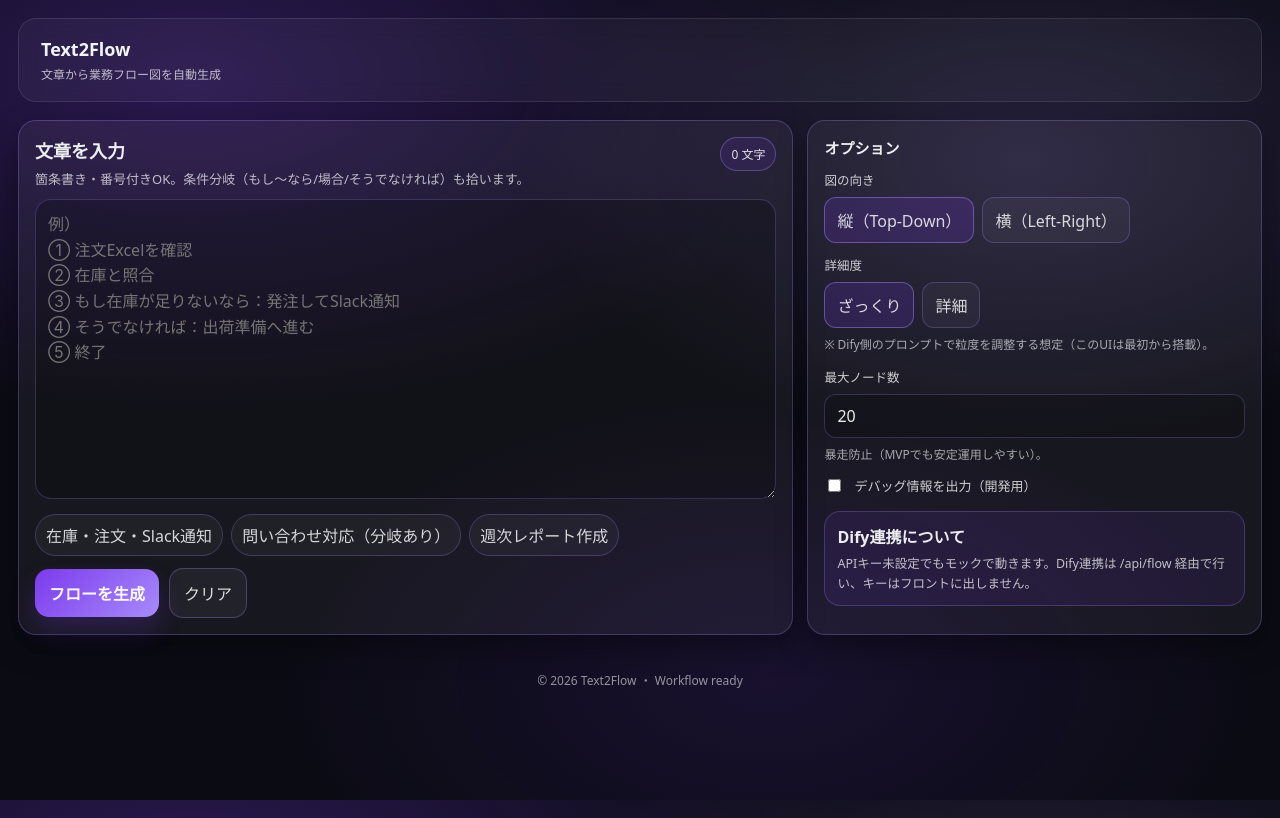
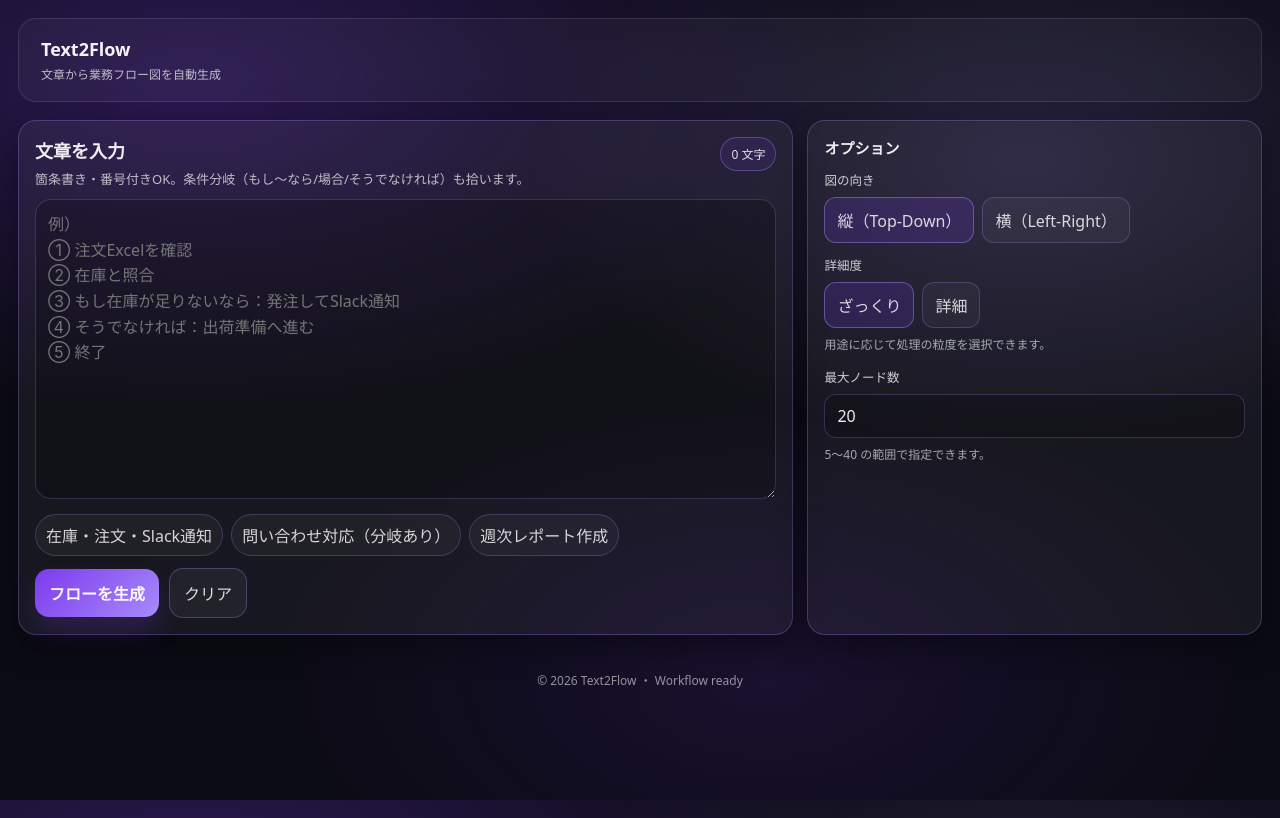
Before and after one commit to Kodama-1205/text2flow, a Next.js app: page /input in a window 1280 px wide. Built offline with nearby package versions, Linux system fonts and the light colour scheme.

Commit message:
公開向けに入力画面の不要文言を整理

```diff
--- a/app/input/page.tsx
+++ b/app/input/page.tsx
@@ -37,7 +37,7 @@ export default function InputPage() {
   const [orientation, setOrientation] = useState<Orientation>("TD");
   const [detail, setDetail] = useState<Detail>("simple");
   const [maxNodes, setMaxNodes] = useState(20);
-  const [debug, setDebug] = useState(false);
+  const debug = false;
 
   const [loading, setLoading] = useState(false);
   const [error, setError] = useState<string>("");
@@ -191,9 +191,7 @@ export default function InputPage() {
                 詳細
               </button>
             </div>
-            <div className={styles.help}>
-              ※ Dify側のプロンプトで粒度を調整する想定（このUIは最初から搭載）。
-            </div>
+            <div className={styles.help}>用途に応じて処理の粒度を選択できます。</div>
           </div>
 
           <div className={styles.field}>
@@ -206,25 +204,7 @@ export default function InputPage() {
               value={maxNodes}
               onChange={(e) => setMaxNodes(Number(e.target.value))}
             />
-            <div className={styles.help}>暴走防止（MVPでも安定運用しやすい）。</div>
-          </div>
-
-          <div className={styles.field}>
-            <label className={styles.check}>
-              <input
-                type="checkbox"
-                checked={debug}
-                onChange={(e) => setDebug(e.target.checked)}
-              />
-              <span>デバッグ情報を出力（開発用）</span>
-            </label>
-          </div>
-
-          <div className={styles.note}>
-            <div className={styles.noteTitle}>Dify連携について</div>
-            <div className={styles.noteText}>
-              APIキー未設定でもモックで動きます。Dify連携は /api/flow 経由で行い、キーはフロントに出しません。
-            </div>
+            <div className={styles.help}>5〜40 の範囲で指定できます。</div>
           </div>
         </aside>
       </div>
```
